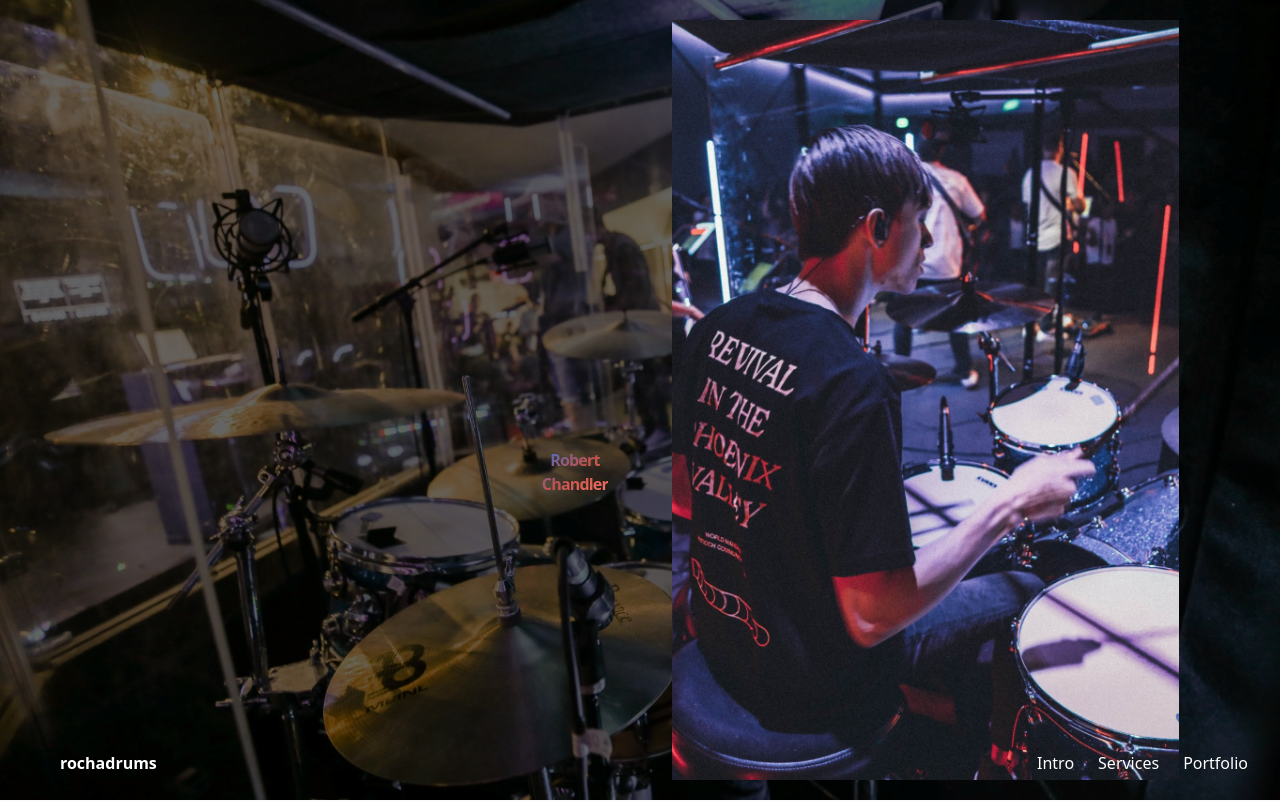
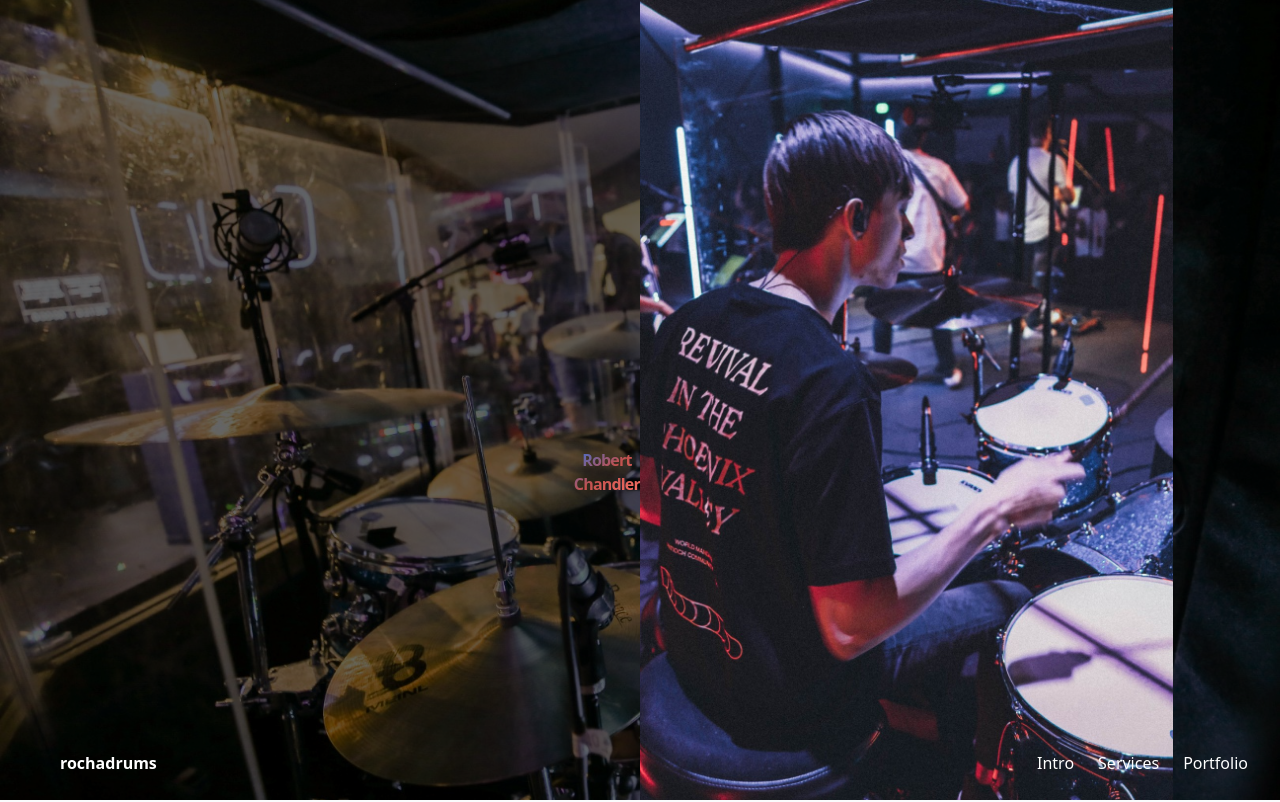
Before and after one commit to r-cha/rochadrums, an Astro site: page / in a window 1280 px wide. Shown: the top 802 px of the page. Built offline with nearby package versions, Linux system fonts and the light colour scheme; Astro itself is replaced by a stand-in of ours; some icons are missing; what tailwindcss-fluid-type would draw is missing.

Commit message:
Update splash.astro

```diff
--- a/src/components/splash.astro
+++ b/src/components/splash.astro
@@ -14,7 +14,7 @@ const sizes = "(min-width: 640px) 42vw, 67vw";
   <div id="splash-bg-fallback" class="absolute inset-0 hidden opacity-40">
     <HeroImage />
   </div>
-  <div class="relative grid h-full place-items-center gap-16 sm:grid-cols-2">
+  <div class="relative grid h-full place-items-center gap-16 sm:gap-0 sm:grid-cols-2">
     <h2
       class="flex flex-col gap-2 self-end sm:gap-4 sm:self-auto sm:justify-self-end"
     >
```
